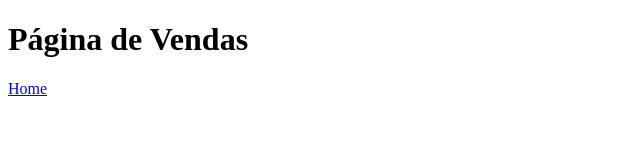
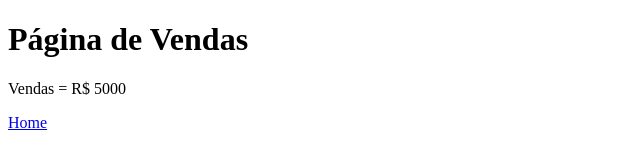
Before and after one commit to samucaled/aulagithub, a plain HTML site: page vendas.html in a window 1280 px wide. Shown: the whole page, without its empty margins (0-640 px from the left). Drawn offline with Linux system fonts and the light colour scheme.

Commit message:
Acrescentado o valor das vendas

```diff
--- a/vendas.html
+++ b/vendas.html
@@ -8,6 +8,7 @@
   </head>
   <body>
     <h1>Página de Vendas</h1>
+    <p>Vendas = R$ 5000</p>
     <a href="index.html">Home</a>
   </body>
 </html>
```
